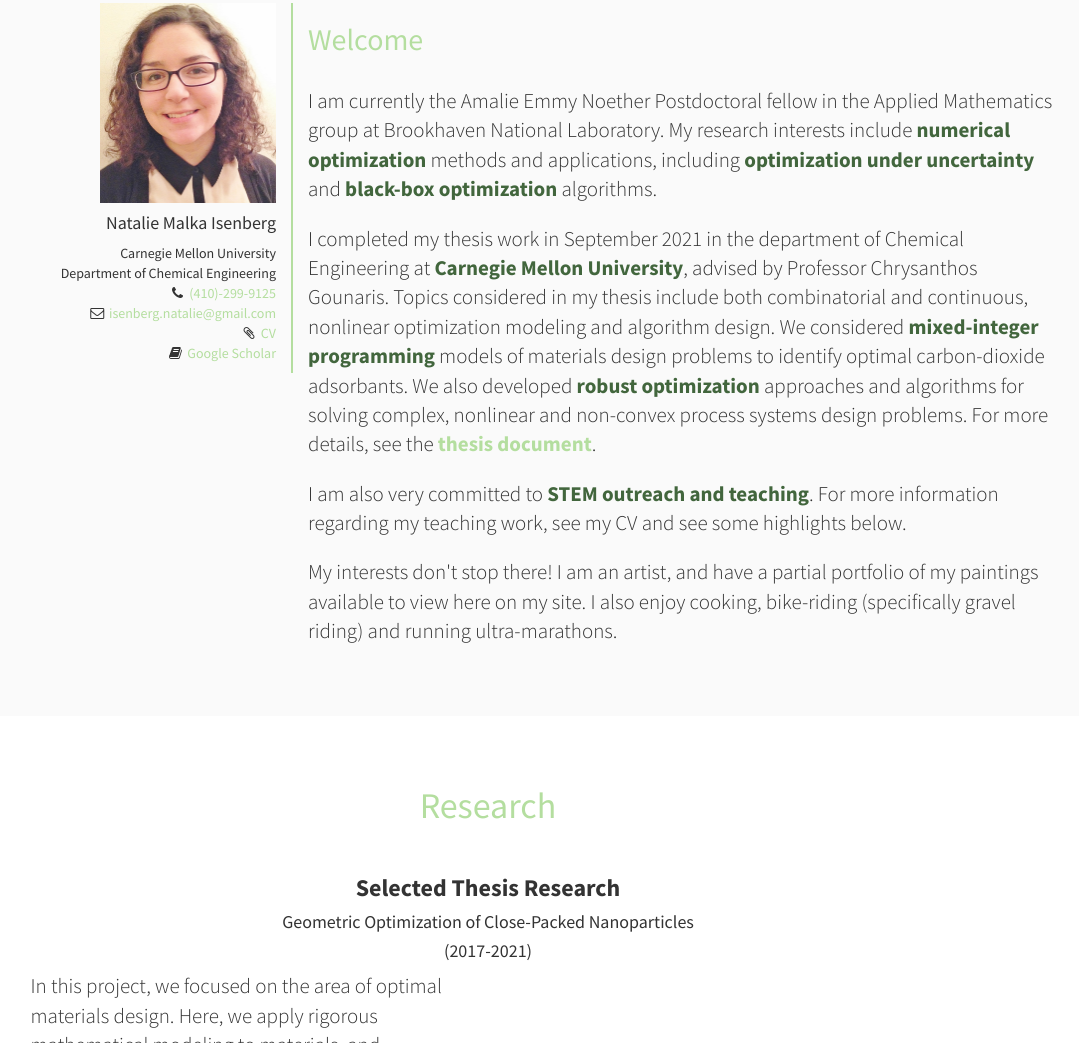
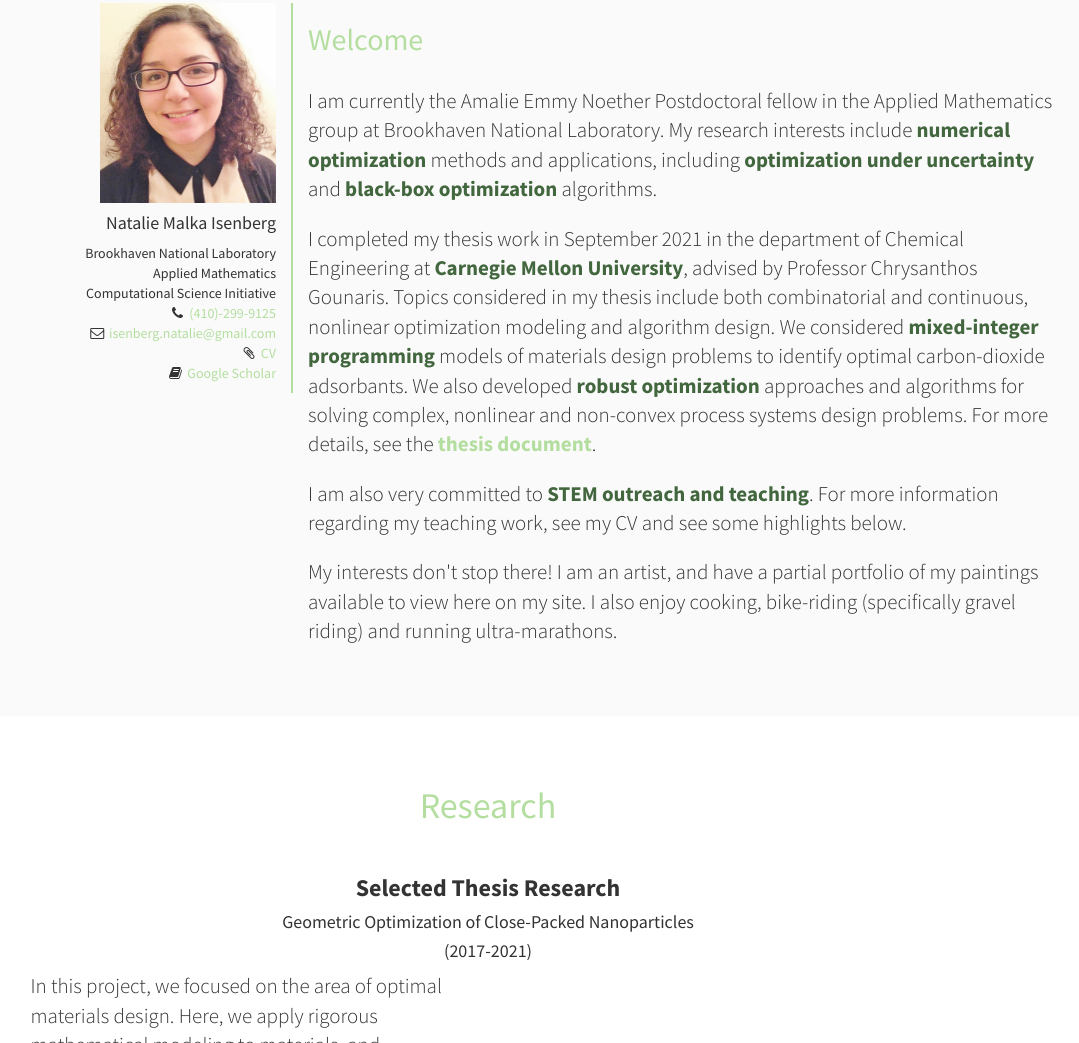
Before and after one commit to natalieisenberg/natalieisenberg.github.io, a plain HTML site: page index.html in a window 1280 px wide. Shown: the part 847-1890 px from the top of the page, without its empty margins (152-1231 px from the left). Drawn offline with Linux system fonts and the light colour scheme.

Commit message:
Update index.html

```diff
--- a/index.html
+++ b/index.html
@@ -74,8 +74,9 @@
                 <div class="my-info col-lg-4 text-right">
                     <img src = "img/self.jpg" height = "200" width = "176"></img>
                     <h4>Natalie Malka Isenberg</h4>
-                    <p>Carnegie Mellon University</p>
-                    <p>Department of Chemical Engineering</p>
+                    <p>Brookhaven National Laboratory</p>
+                    <p>Applied Mathematics</p>
+                    <p>Computational Science Initiative</p>
                     <ul class="list-unstyled">
                         <li>
                             <i class="fa fa-phone fa-fw"></i>
@@ -83,7 +84,7 @@
                         </li>
                         <li>
                             <i class="fa fa-envelope-o fa-fw"></i>
-                            <a href="mailto:isenberg.natalie@gmail.com">isenberg.natalie@gmail.com</a>
+                            <a href="mailto:nisenberg@bnl.gov">isenberg.natalie@gmail.com</a>
                         </li>
                         <li>
                             <i class="fa fa-paperclip fa-fw"></i>
```
